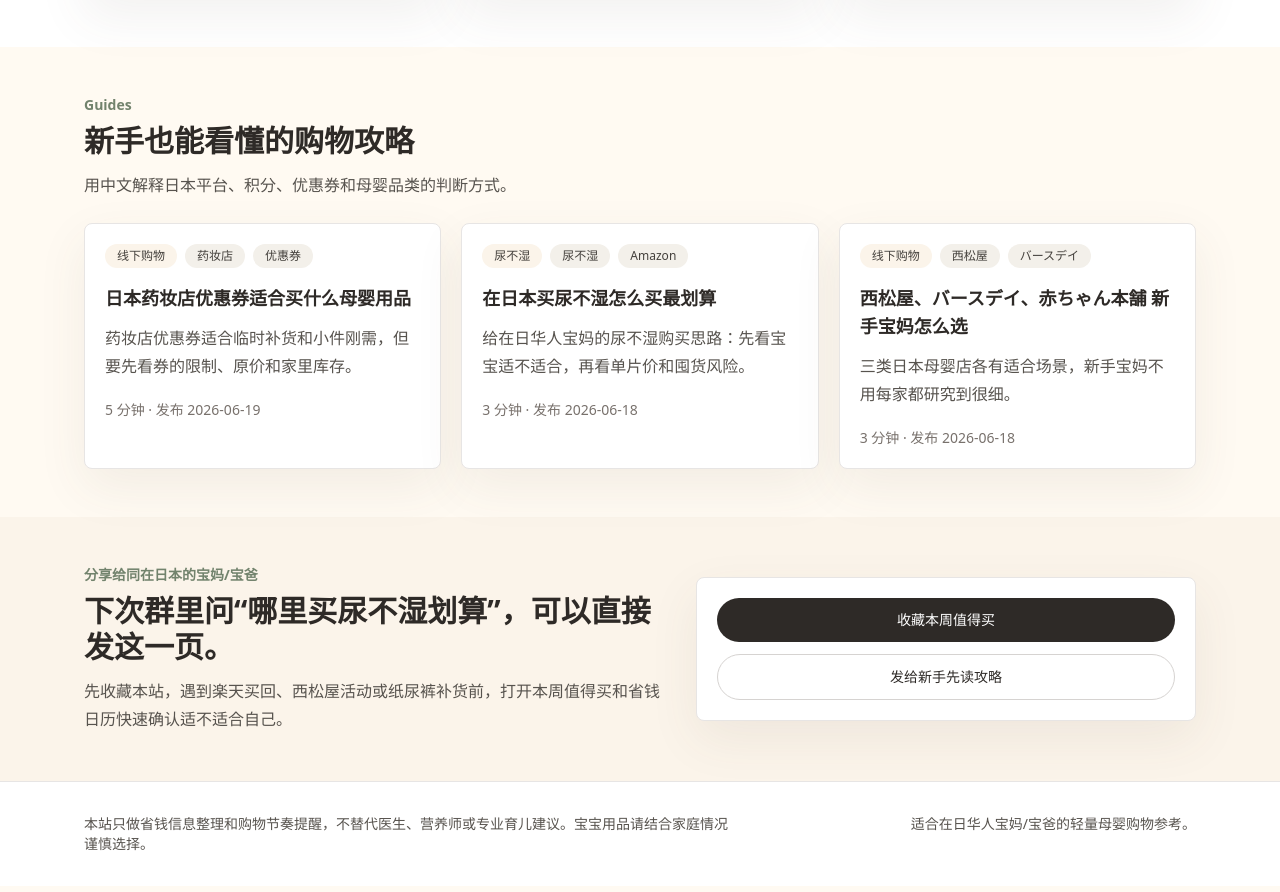
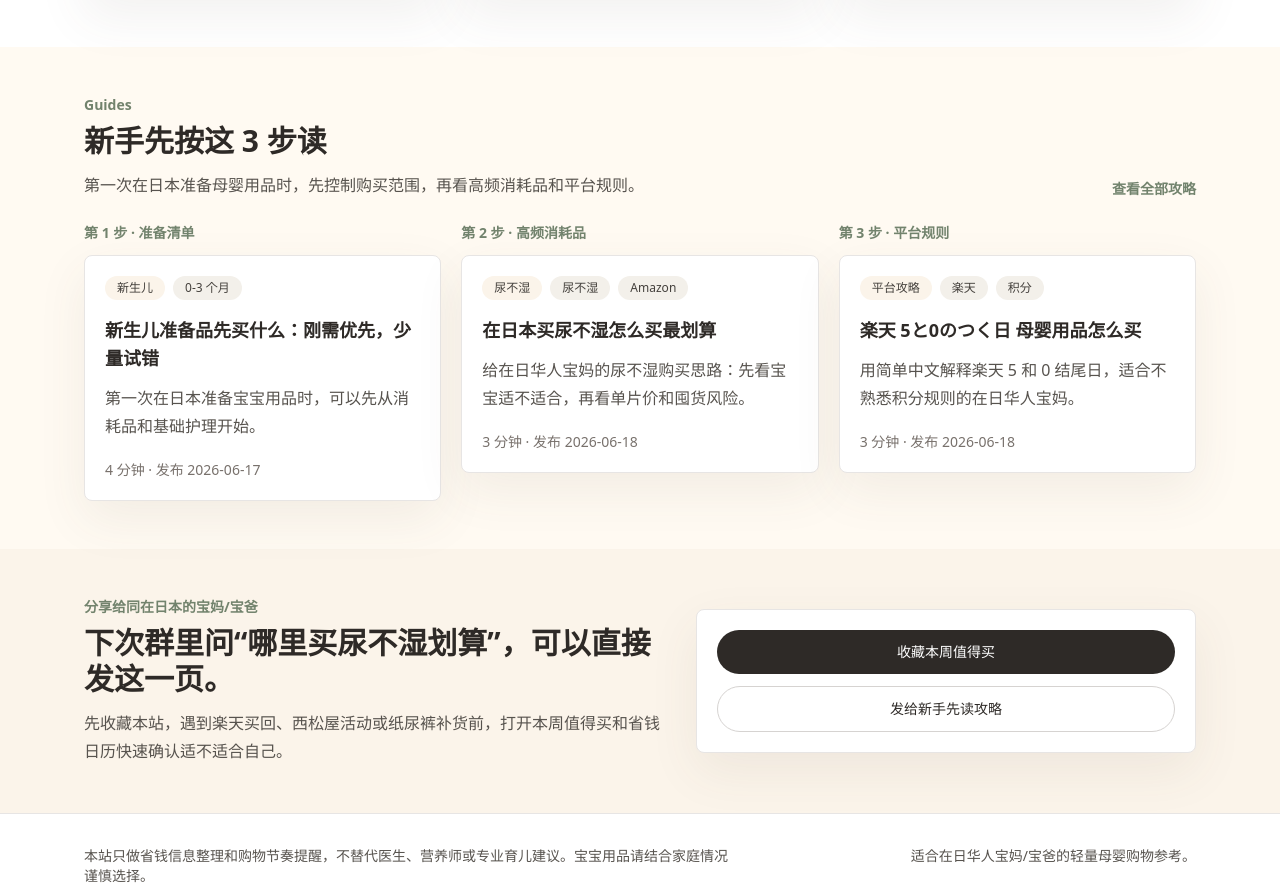
Before and after one commit to fengchuanli/mama-save-jp, a Next.js app: page / in a window 1280 px wide. Shown: the part 2696-3588 px from the top of the page. Built offline with nearby package versions, Linux system fonts and the light colour scheme.

Commit message:
优化首页新手攻略入口

```diff
--- a/pages/index.tsx
+++ b/pages/index.tsx
@@ -17,6 +17,8 @@ type HomeProps = {
 };
 
 export default function Home({ deals, calendarEvents, guides }: HomeProps) {
+  const guideSteps = ["准备清单", "高频消耗品", "平台规则"];
+
   return (
     <Layout
       title="日本母婴省钱日历"
@@ -99,14 +101,24 @@ export default function Home({ deals, calendarEvents, guides }: HomeProps) {
       </section>
 
       <section className="mx-auto max-w-6xl px-5 py-12">
-        <SectionHeader
-          eyebrow="Guides"
-          title="新手也能看懂的购物攻略"
-          description="用中文解释日本平台、积分、优惠券和母婴品类的判断方式。"
-        />
+        <div className="flex flex-col justify-between gap-4 md:flex-row md:items-end">
+          <SectionHeader
+            eyebrow="Guides"
+            title="新手先按这 3 步读"
+            description="第一次在日本准备母婴用品时，先控制购买范围，再看高频消耗品和平台规则。"
+          />
+          <Link href="/guides" className="mb-6 text-sm font-semibold text-tea">
+            查看全部攻略
+          </Link>
+        </div>
         <div className="grid gap-5 md:grid-cols-3">
-          {guides.map((guide) => (
-            <GuideCard key={guide.slug} guide={guide} />
+          {guides.map((guide, index) => (
+            <div key={guide.slug} className="space-y-3">
+              <p className="text-sm font-semibold text-tea">
+                第 {index + 1} 步 · {guideSteps[index]}
+              </p>
+              <GuideCard guide={guide} />
+            </div>
           ))}
         </div>
       </section>
@@ -145,11 +157,21 @@ export default function Home({ deals, calendarEvents, guides }: HomeProps) {
 }
 
 export const getStaticProps: GetStaticProps<HomeProps> = async () => {
+  const allGuides = getAllGuides();
+  const beginnerGuideSlugs = [
+    "newborn-shopping-list",
+    "buy-diapers-japan",
+    "rakuten-5-0-mama-shopping"
+  ];
+  const beginnerGuides = beginnerGuideSlugs
+    .map((slug) => allGuides.find((guide) => guide.slug === slug))
+    .filter((guide): guide is GuideMeta => Boolean(guide));
+
   return {
     props: {
       deals: (dealsData as Deal[]).slice(0, 2),
       calendarEvents: (calendarData as CalendarEvent[]).slice(0, 3),
-      guides: getAllGuides().slice(0, 3)
+      guides: beginnerGuides
     }
   };
 };
```
Also changed, not shown: 1 other file (tests, documents, lock files or other folders).
